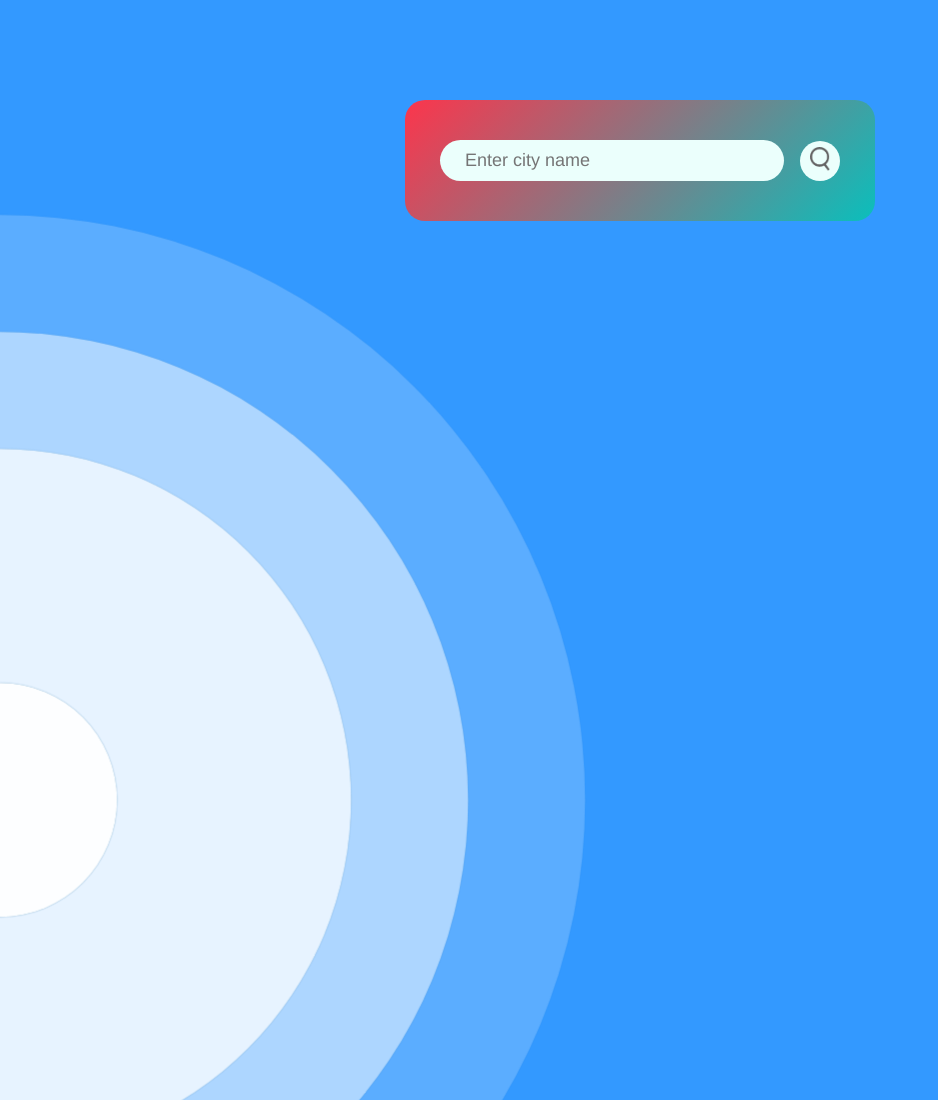
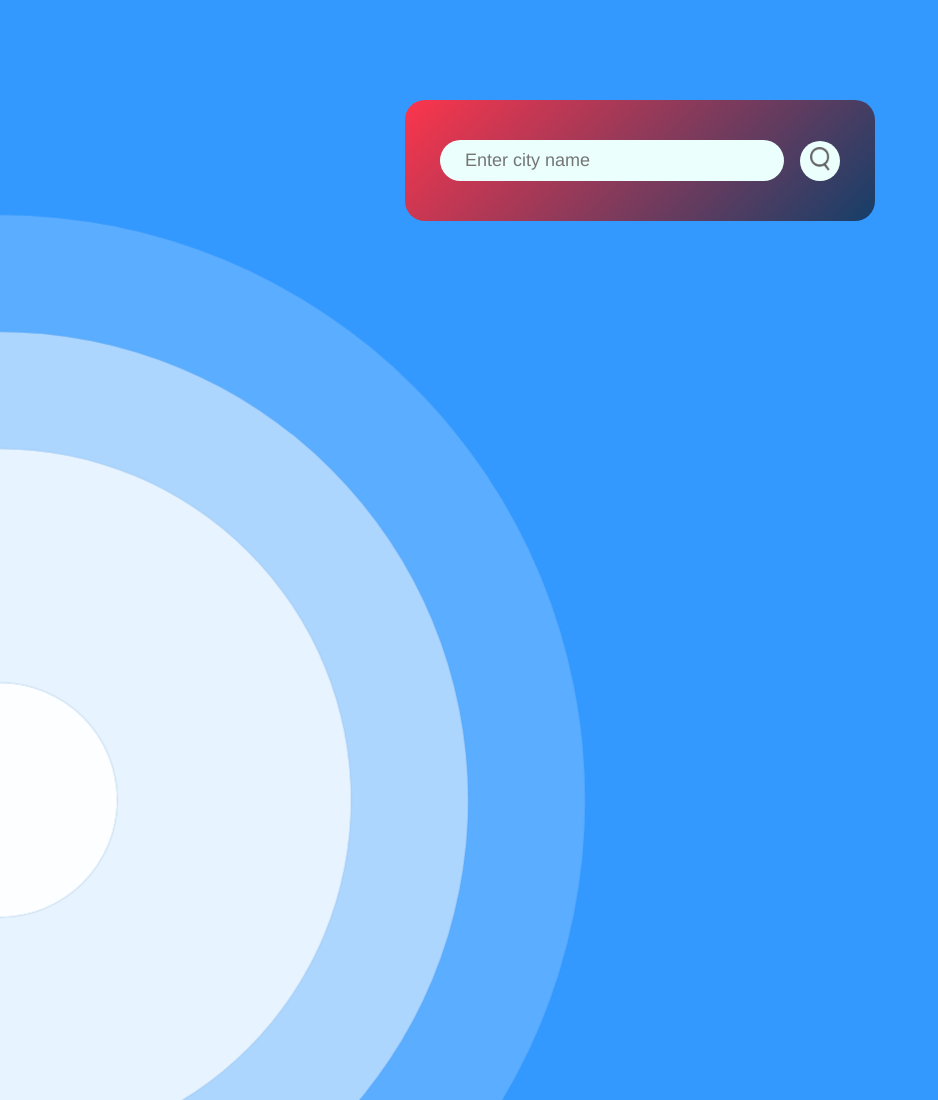
Before and after one commit to Dzuhaib/30-days-30-javascript-projects, a plain HTML site: page Day 01/index.html in a window 1280 px wide. Shown: the top 1100 px of the page, without its empty margins (0-938 px from the left). Drawn offline with Linux system fonts and the light colour scheme.

Commit message:
Update style.css

```diff
--- a/Day 01/style.css
+++ b/Day 01/style.css
@@ -17,7 +17,7 @@ body{
     align-items: center;
     width: 100%;
     max-width: 470px;
-    background: linear-gradient(135deg, #FC354C, #0ABFBC);
+    background: linear-gradient(135deg, #FC354C,#00000096);
     color: #fff;
     margin: 100px auto 0;
     border-radius: 20px;
```
